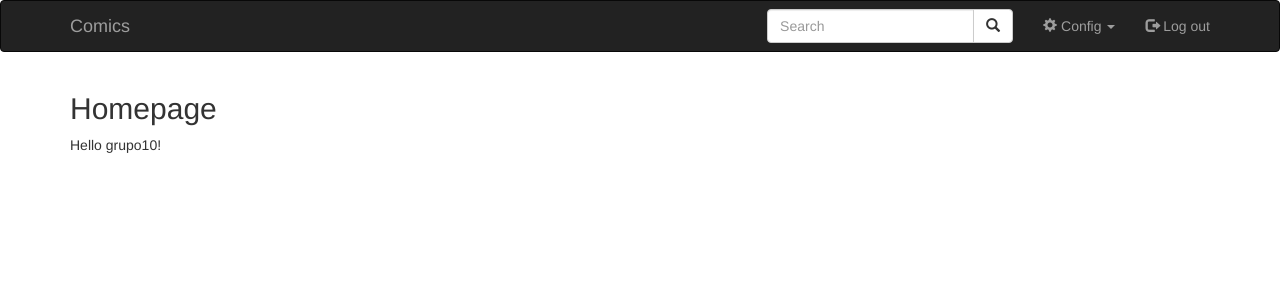
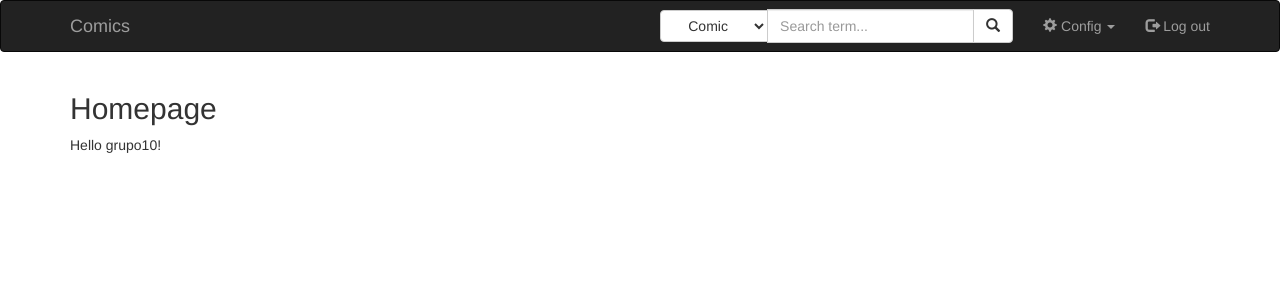
Before and after one commit to cfr5/ComicVine, a Django app: page /comics/ in a window 1280 px wide. Shown: the top 300 px of the page. Run offline with Django 3.2, Linux system fonts and the light colour scheme; a user stored in the database is signed in; some libraries are stand-ins or nearby versions.

Commit message:
Modificada barra de busqueda por filtro

```diff
--- a/pint/comics/templates/navbar.html
+++ b/pint/comics/templates/navbar.html
@@ -33,14 +33,25 @@
 		</ul>
 		{% if user.is_authenticated %}
 		<form class="navbar-form navbar-right">
-			<div class="input-group">
-				<input type="text" class="form-control" placeholder="Search">
-				<div class="input-group-btn">
-					<button class="btn btn-default" type="submit">
-						<i class="glyphicon glyphicon-search"></i>
-					</button>
-				</div>
-		  	</div>
+
+		<div class="input-group">
+		      <div class="input-group-btn search-panel">
+			<select class="btn btn-default dropdown-toggle" data-toggle="dropdown">Filter by<>
+			    <option><a href="#com">Comic</a></option>
+                            <option><a href="#char">Character</a></option>
+                            <option><a href="#aut">Author</a></option>
+			</select>
+		      </div>
+			 <input type="hidden" name="search_param" value="all" id="search_param">
+                    	<input type="text" class="form-control" name="x" placeholder="Search term...">
+                    	<span class="input-group-btn">
+                        	<button class="btn btn-default" type="button"><span class="glyphicon glyphicon-search"></span></button>
+                    	</span>
+
+		</div>
+
+
+
 		</form>
 		{% endif %}
 	</div>
--- a/pint/comics/urls.py
+++ b/pint/comics/urls.py
@@ -11,5 +11,6 @@ urlpatterns = [
     url(r'^oauth/', include('social_django.urls', namespace='social')),
     url(r'^register/', views.register, name='register'),
     url(r'^account/', views.account, name='account'),
-    url(r'^shops/', views.shops, name='shops')
+    url(r'^shops/', views.shops, name='shops'),
+    url(r'^statistics/', views.statistics, name='statistics'),
 ]
--- a/pint/comics/views.py
+++ b/pint/comics/views.py
@@ -39,3 +39,9 @@ def account(request):
 @login_required()
 def shops(request):
     return render(request, 'config/shops.html')
+
+
+
+@login_required()
+def statistics(request):
+    return render(request, 'config/statistics.html')
```
